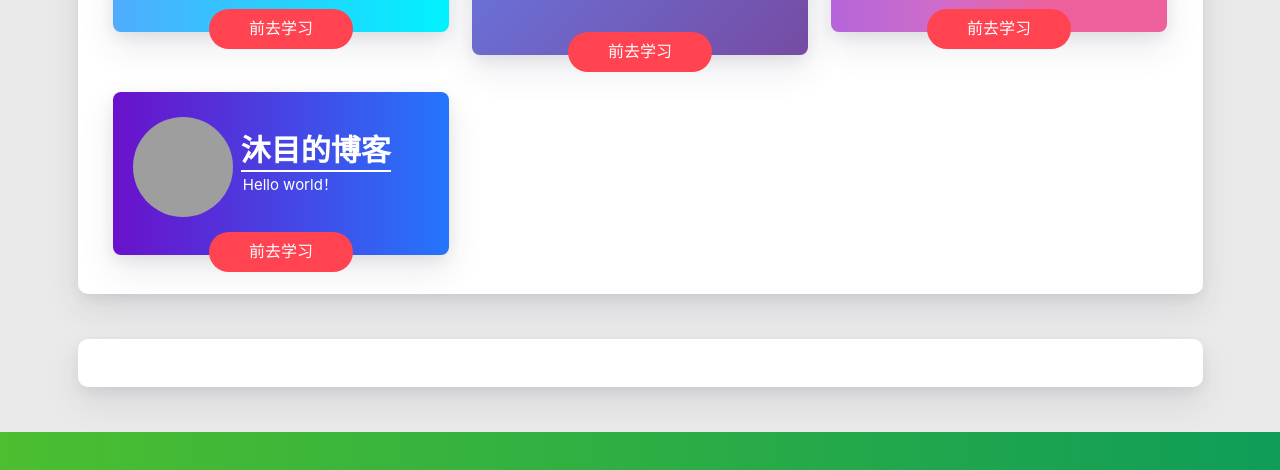
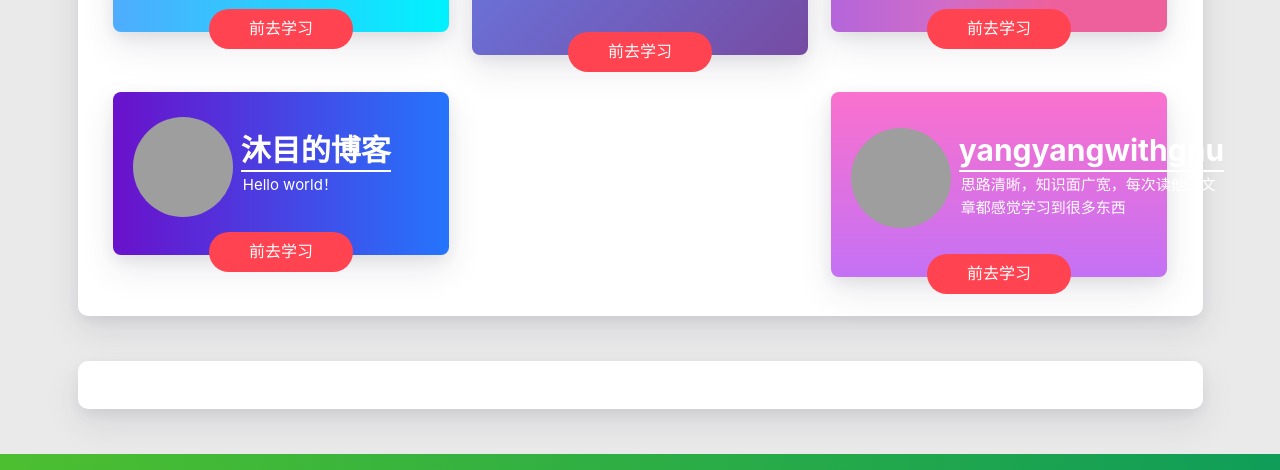
Before and after one commit to EASY233/EASY233.github.io, a plain HTML site: page friends/index.html in a window 1280 px wide. Shown: the part 696-1166 px from the top of the page. Drawn offline with nearby package versions, Linux system fonts and the light colour scheme; some packages are replaced by stand-ins of ours; grey boxes are pictures that could not be loaded; a script that the page names is missing.

Commit message:
Site updated: 2020-08-04 09:05:52

```diff
--- a/friends/index.html
+++ b/friends/index.html
@@ -29,8 +29,8 @@
 
     <script src="https://cdn.jsdelivr.net/gh/EASY233/EASY233.github.io/libs/jquery/jquery.min.js"></script>
 
-<meta name="generator" content="Hexo 4.2.1"><link rel="stylesheet" href="/css/prism-tomorrow.css" type="text/css"><link rel="alternate" href="/atom.xml" title="EASY" type="application/atom+xml">
-</head>
+<meta name="generator" content="Hexo 4.2.1"><link rel="alternate" href="/atom.xml" title="EASY" type="application/atom+xml">
+<link rel="stylesheet" href="/css/prism-tomorrow.css" type="text/css"></head>
 
 
 <body>
@@ -609,6 +609,27 @@
                             </div>
                         </div>
 
+
+                        <div class="col s12 m6 l4 friend-div" data-aos="zoom-in-up">
+                            <div class="card frind-card5">
+                                <div class="frind-ship">
+                                    <div class="title">
+                                        <img src="https://cdn.jsdelivr.net/gh/EASY233/picture/20200804090227.jpg" alt="img">
+                                        <div>
+                                            <h1 class="friend-name">yangyangwithgnu</h1>
+                                            <p style="position: relative;top: -35px;">思路清晰，知识面广宽，每次读他的文章都感觉学习到很多东西</p>
+                                        </div>
+                                    </div>
+                                    <div class="friend-button">
+                                        <a href="https://yangyangwithgnu.github.io/" target="_blank"
+                                            class="button button-glow button-rounded button-caution">
+                                            前去学习
+                                        </a>
+                                    </div>
+                                </div>
+                            </div>
+                        </div>
+
                     </div>
 
                 </article>
```
Also changed, not shown: 2020/06/18/hello/index.html (+2 -2 lines), 2020/06/24/hexo-jian-zhan-you-hua-guo-cheng-ji-lu/index.html (+2 -2 lines), 2020/07/02/mou-qi-che-wang-yuan-ma-de-jin-yi-bu-dai-ma-shen-ji/index.html (+2 -2 lines), 2020/08/03/lfdcms/index.html (+2 -2 lines), about/index.html (+2 -2 lines), archives/2020/06/index.html (+2 -2 lines), archives/2020/07/index.html (+2 -2 lines), archives/2020/08/index.html (+2 -2 lines), archives/2020/index.html (+2 -2 lines), archives/index.html (+2 -2 lines), categories/blog/index.html (+2 -2 lines), categories/bypass/index.html (+2 -2 lines), categories/index.html (+2 -2 lines), index.html (+2 -2 lines), 5 more files.
